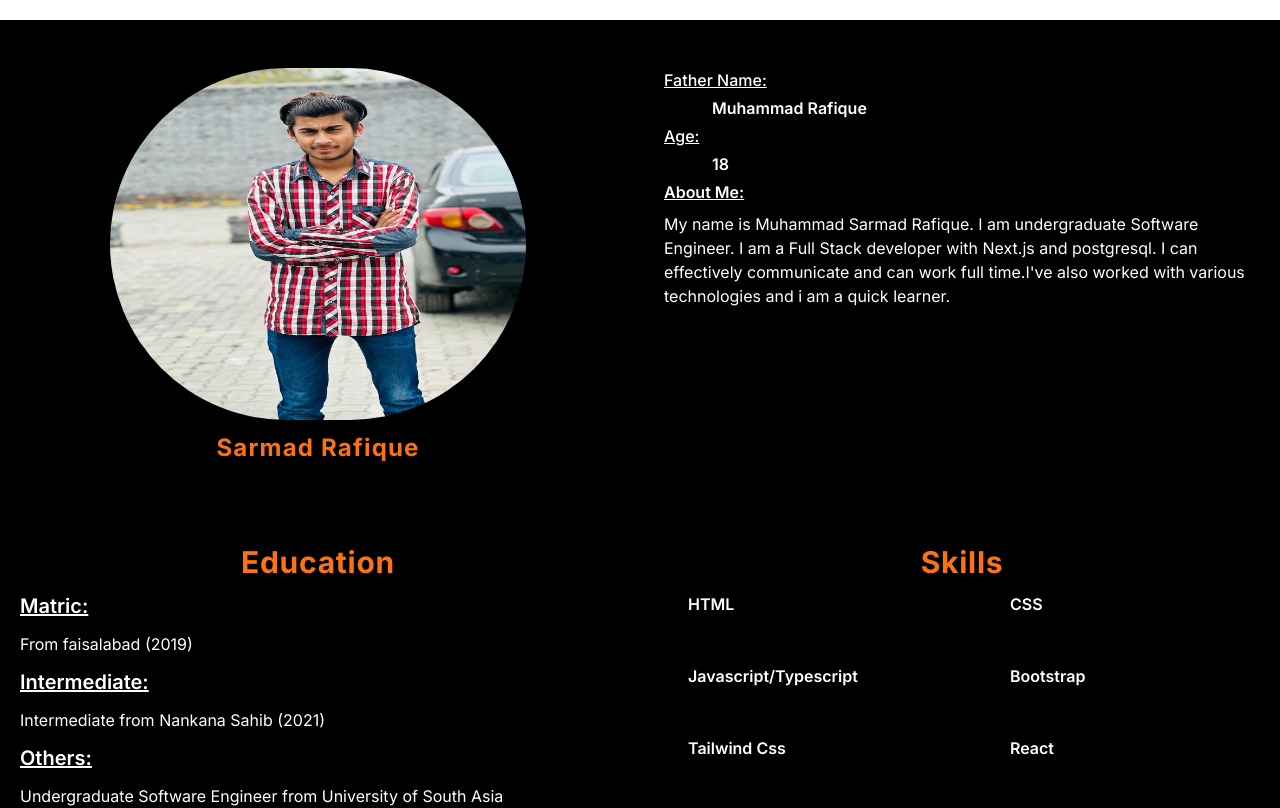
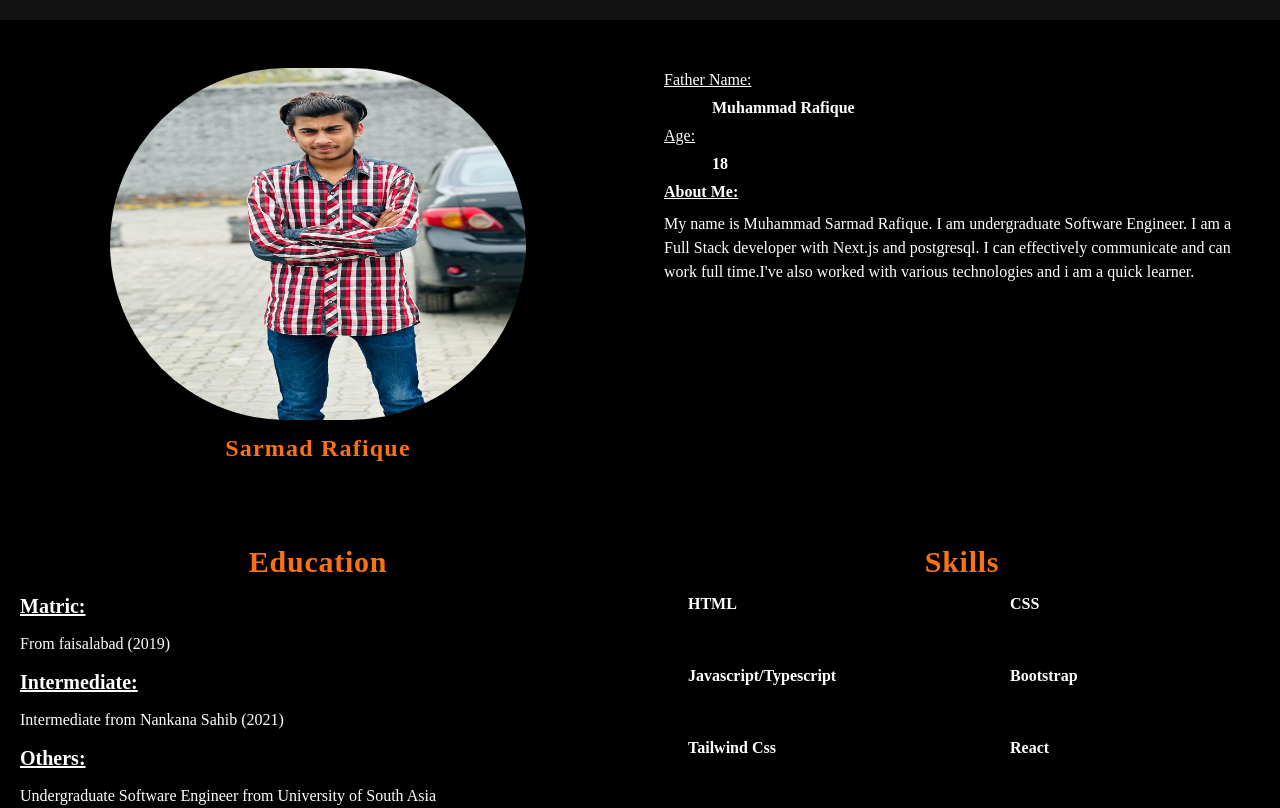
Before and after one commit to Sarmad426/Portfolio-Template, a Next.js app: page / in a window 1280 px wide. Shown: the top 808 px of the page. Built offline with nearby package versions, Linux system fonts and the light colour scheme.

Commit message:
Added title and description.

```diff
--- a/src/app/layout.tsx
+++ b/src/app/layout.tsx
@@ -1,21 +1,24 @@
-import './globals.css'
-import { Inter } from 'next/font/google'
+import "./globals.css";
+import { Inter } from "next/font/google";
 
-const inter = Inter({ subsets: ['latin'] })
+const inter = Inter({ subsets: ["latin"] });
 
 export const metadata = {
-  title: 'Create Next App',
-  description: 'Generated by create next app',
-}
+  title: "Sarmad Protoflio",
+  description:
+    "Full Stack Next Js Developer. Interested in Blockchain and Generative AI.",
+};
 
 export default function RootLayout({
   children,
 }: {
-  children: React.ReactNode
+  children: React.ReactNode;
 }) {
   return (
     <html lang="en">
-      <body className={inter.className}>{children}</body>
+      <body className="font-[ubuntu] bg-[#121212] text-[#ededed]">
+        {children}
+      </body>
     </html>
-  )
+  );
 }
```
